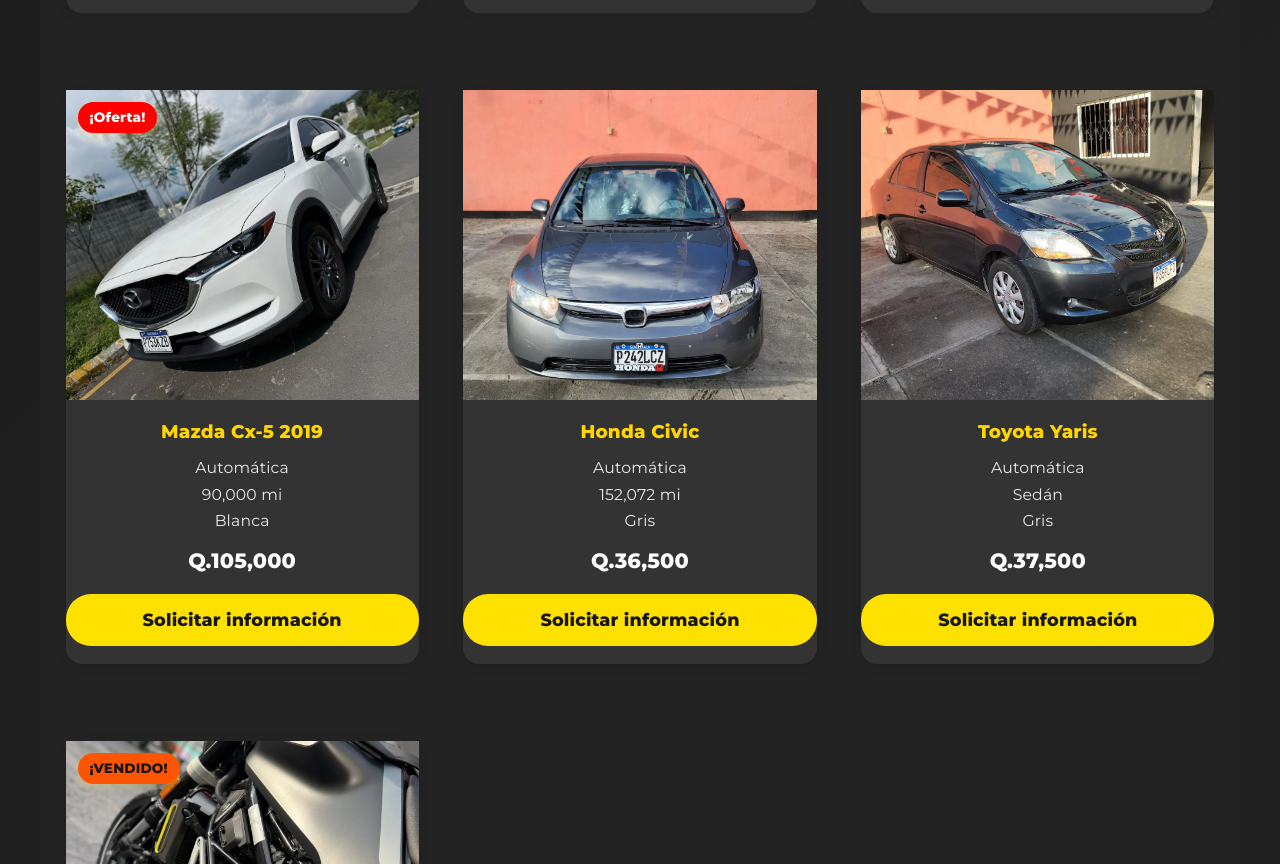
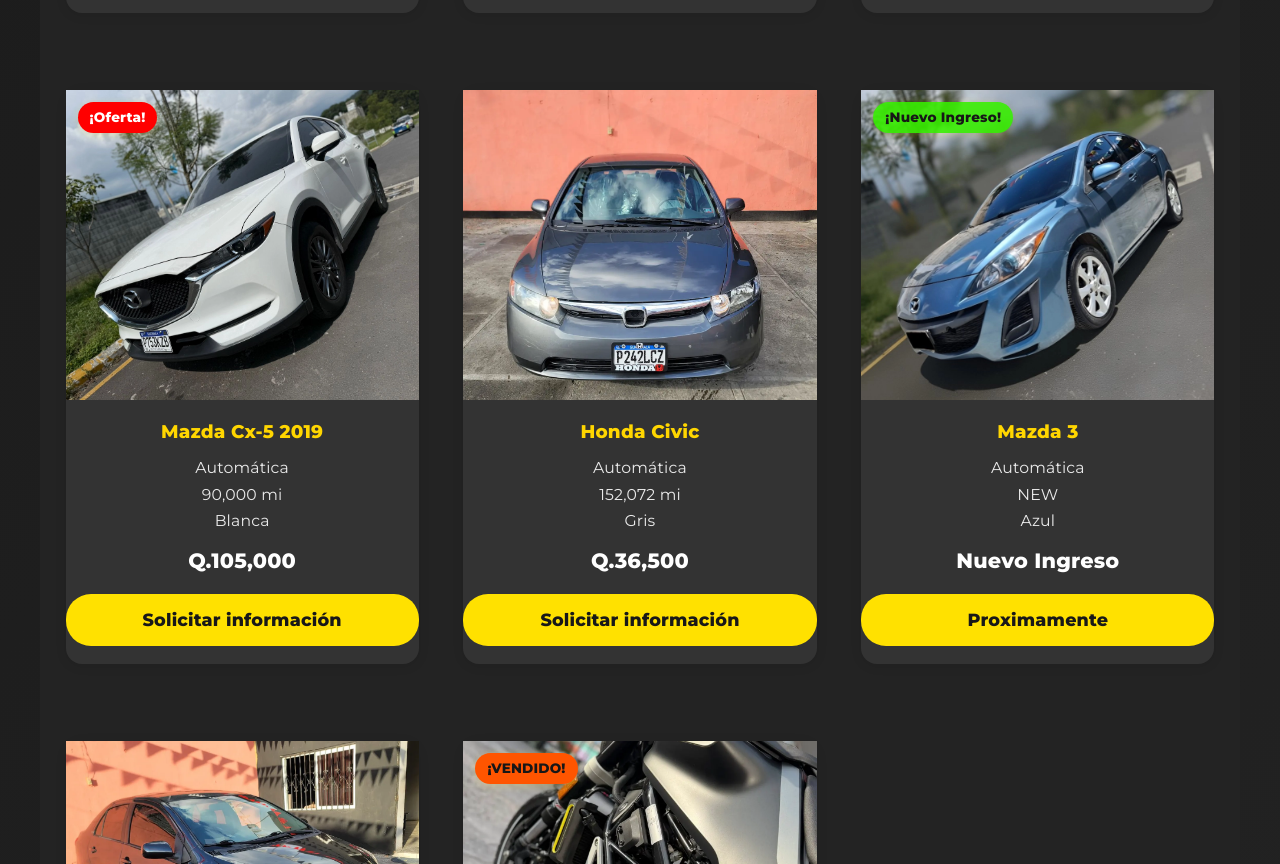
Before and after one commit to AutoventasM3/AutoventasM3.github.io, a plain HTML site: page inventario.html in a window 1280 px wide. Shown: the part 2379-3243 px from the top of the page. Drawn offline with Linux system fonts and the light colour scheme.

Commit message:
inventario imagenes

```diff
--- a/inventario.html
+++ b/inventario.html
@@ -149,7 +149,7 @@
                 <div class="auto-card">
                     <div class="card-img-wrap">
                         <img src="assets/promocionales/croos.webp" alt="Jeep"></a>
-                        <span class="card-label oferta">¡Oferta!</span>
+                        <span class="card-label nuevo">¡Nuevo Ingreso!</span>
                     </div>
                     <h3>Toyota Corolla Cross</h3>
                     <ul class="auto-info">
@@ -232,6 +232,20 @@
                     </ul>
                     <p class="precio">Q.36,500</p>
                     <a href="pages/civic.html" class="btn-card">Solicitar información</a>
+                </div>
+                <div class="auto-card">
+                    <div class="card-img-wrap">
+                        <img src="assets/promocionales/mazda.webp" alt="Jeep"></a>
+                        <span class="card-label nuevo">¡Nuevo Ingreso!</span>
+                    </div>
+                    <h3>Mazda 3</h3>
+                    <ul class="auto-info">
+                        <li>Automática</li>
+                        <li>NEW</li>
+                        <li>Azul</li>
+                    </ul>
+                    <p class="precio">Nuevo Ingreso</p>
+                    <a class="btn-card">Proximamente</a>
                 </div>
                 <div class="auto-card">
                     <div class="card-img-wrap">
```
